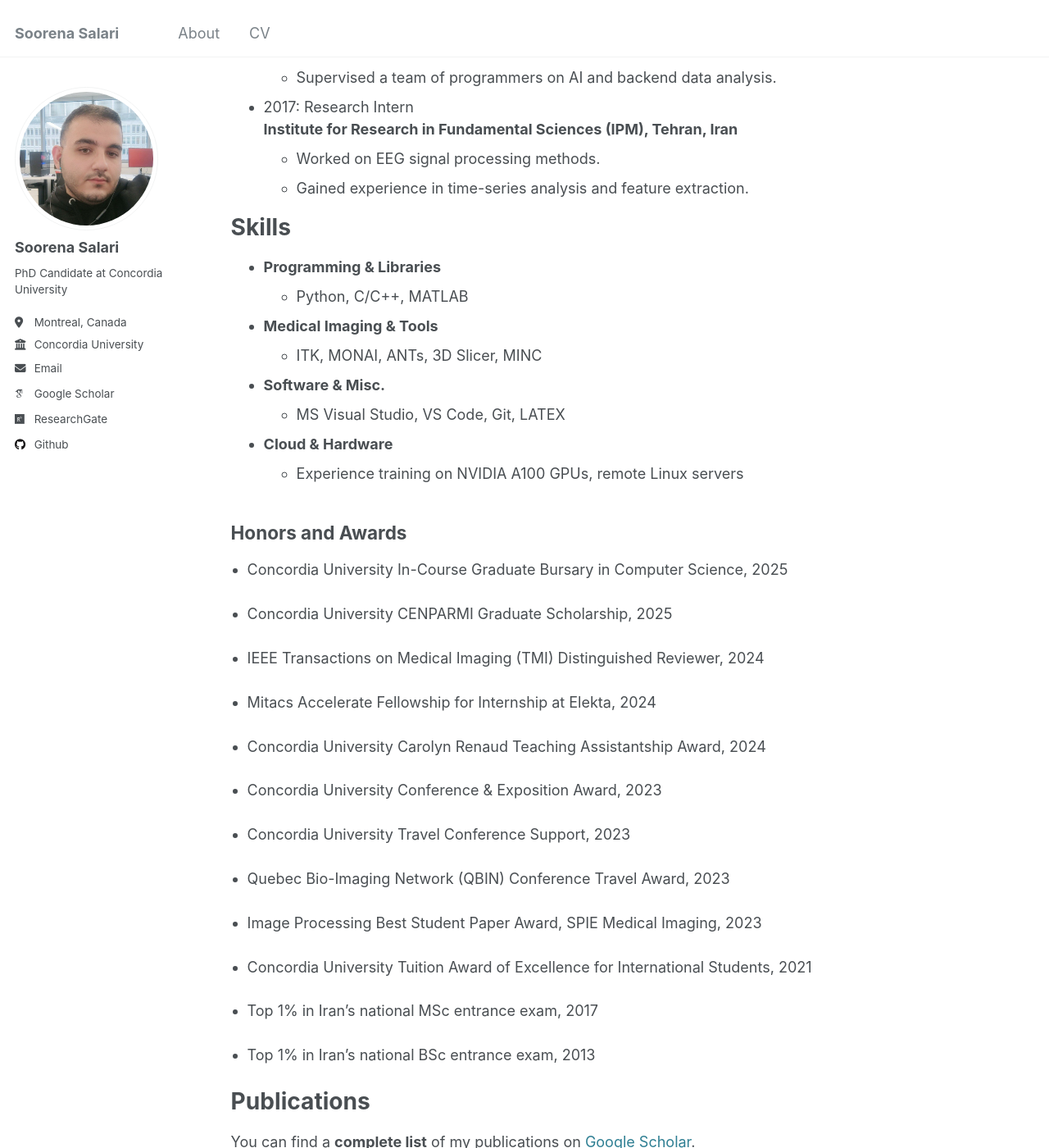
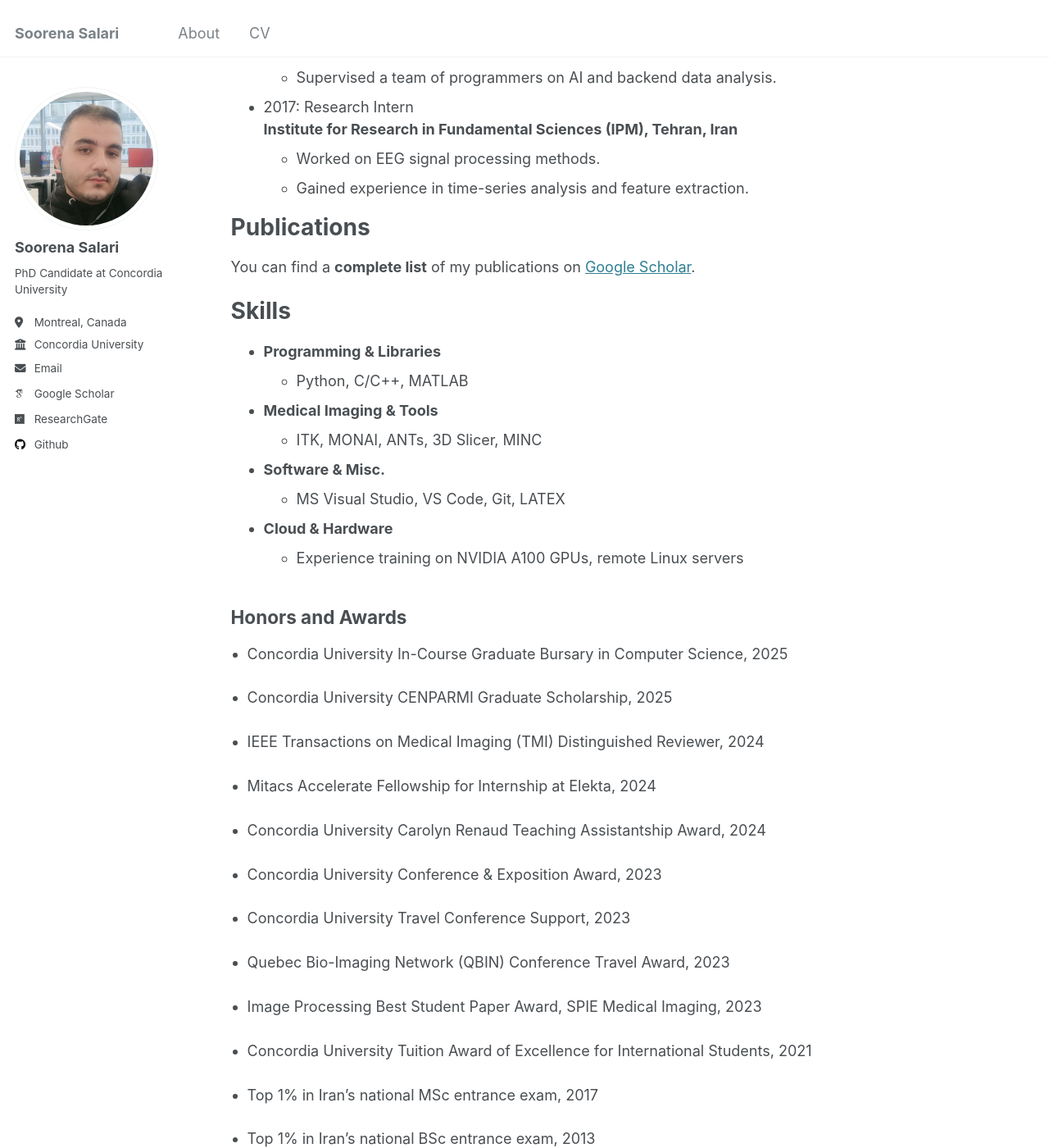
Before and after one commit to soorenasalari/soorenasalari.github.io, a Jekyll site: the page built from _pages/cv.md, in a window 1280 px wide and 1400 px high, scrolled down 1058 px. Shown: the whole window at 82% size. Built offline with Jekyll 4.4.1, drawn with Linux system fonts in a browser that asks for light colours; some web fonts are replaced; part of the change alters nothing that is shown.

```diff
--- a/_pages/cv.md
+++ b/_pages/cv.md
@@ -46,6 +46,11 @@ Work experience
   **Institute for Research in Fundamental Sciences (IPM), Tehran, Iran**
   - Worked on EEG signal processing methods.
   - Gained experience in time-series analysis and feature extraction.
+
+
+Publications
+======
+You can find a **complete list** of my publications on [Google Scholar](https://scholar.google.com/citations?hl=en&user=udbW6OcAAAAJ&view_op=list_works&sortby=pubdate).
 
 Skills
 ======
@@ -98,10 +103,6 @@ Skills
   </li>
 </ul>
 
-Publications
-======
-You can find a **complete list** of my publications on [Google Scholar](https://scholar.google.com/citations?hl=en&user=udbW6OcAAAAJ&view_op=list_works&sortby=pubdate).
-
 Volunteering
 ======
 * Peer reviewer for:
```
